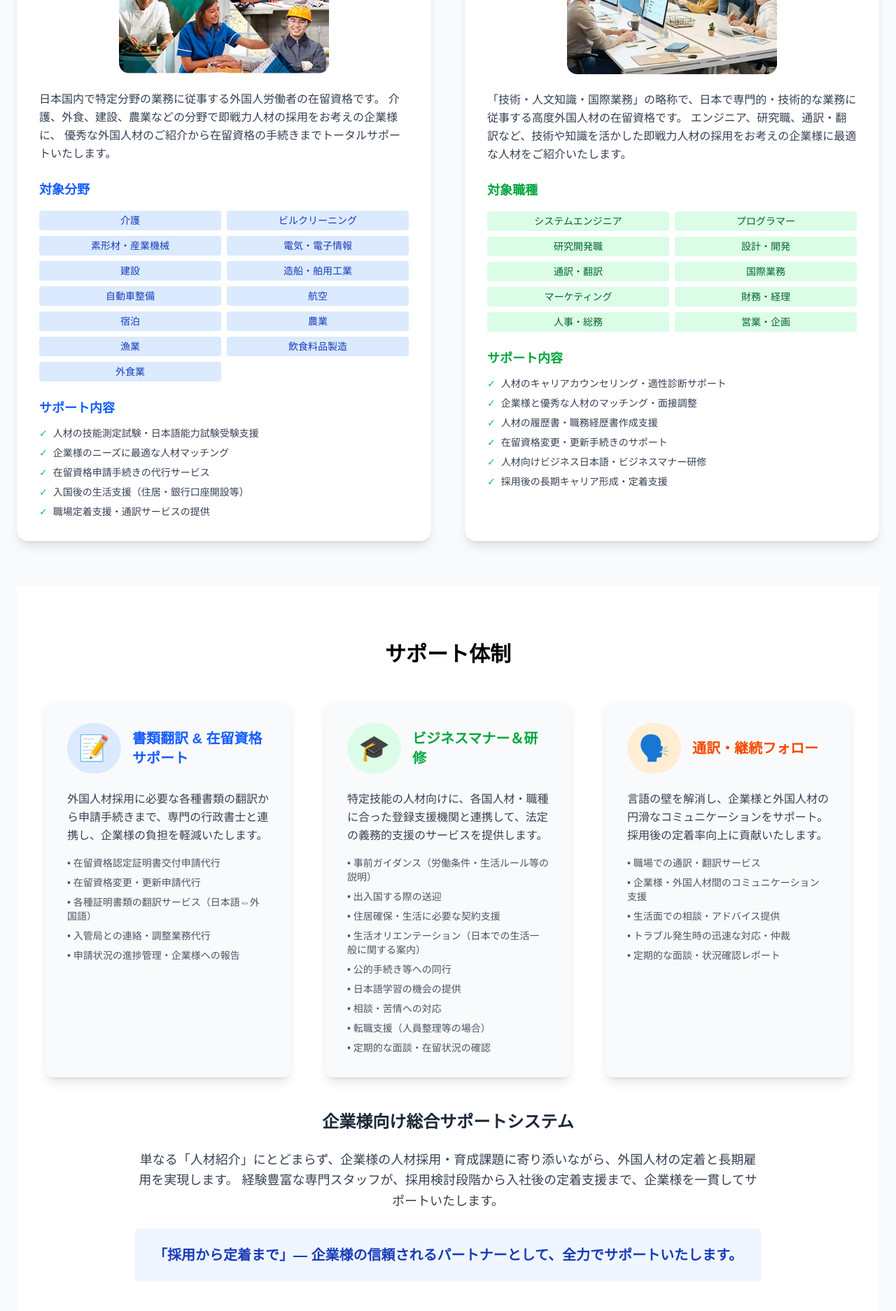
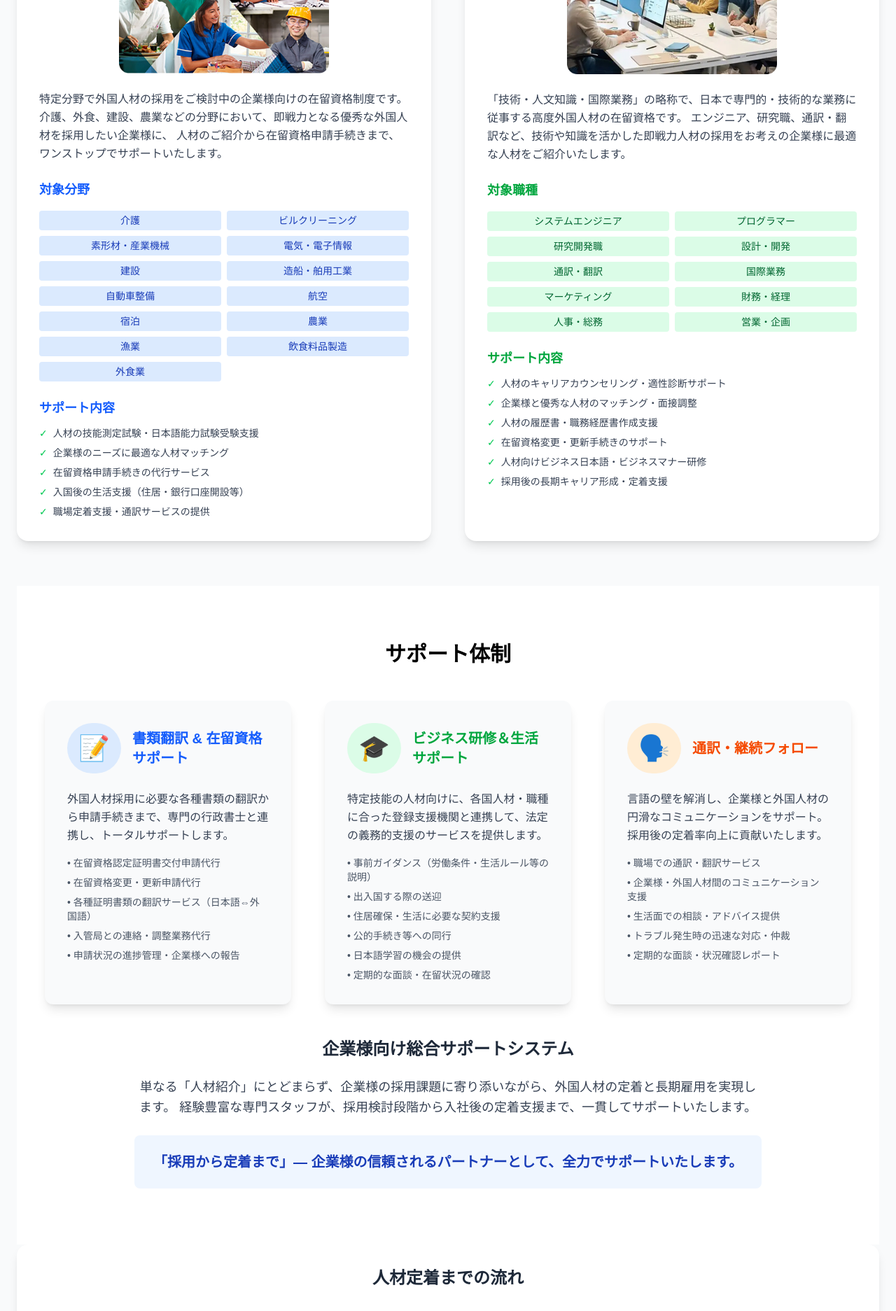
Before and after one commit to Frederic20021/portfolio, a Next.js app: page /recruitment in a window 1280 px wide. Shown: the part 1580-3453 px from the top of the page at 70% size. Built offline with nearby package versions, Linux system fonts and the light colour scheme.

Commit message:
"before integrating into wordpress"

```diff
--- a/app/components/recruitment/Foreign.tsx
+++ b/app/components/recruitment/Foreign.tsx
@@ -89,7 +89,7 @@ export default function Foreign() {
                   <h3 className="text-xl font-bold text-blue-600">書類翻訳 & 在留資格サポート</h3>
                 </div>
                 <p className="text-gray-700 leading-relaxed mb-4">
-                  外国人材採用に必要な各種書類の翻訳から申請手続きまで、専門の行政書士と連携し、企業様の負担を軽減いたします。
+                  外国人材採用に必要な各種書類の翻訳から申請手続きまで、専門の行政書士と連携し、トータルサポートします。
                 </p>
                 <ul className="text-sm text-gray-600 space-y-2">
                   <li>• 在留資格認定証明書交付申請代行</li>
@@ -106,7 +106,7 @@ export default function Foreign() {
                   <div className="bg-green-100 rounded-full p-4 mr-4">
                     <div className="text-4xl">🎓</div>
                   </div>
-                  <h3 className="text-xl font-bold text-green-600">ビジネスマナー＆研修</h3>
+                  <h3 className="text-xl font-bold text-green-600">ビジネス研修＆生活サポート</h3>
                 </div>
                 <p className="text-gray-700 leading-relaxed mb-4">
                   特定技能の人材向けに、各国人材・職種に合った登録支援機関と連携して、法定の義務的支援のサービスを提供します。
@@ -115,11 +115,8 @@ export default function Foreign() {
                   <li>• 事前ガイダンス（労働条件・生活ルール等の説明）</li>
                   <li>• 出入国する際の送迎</li>
                   <li>• 住居確保・生活に必要な契約支援</li>
-                  <li>• 生活オリエンテーション（日本での生活一般に関する案内）</li>
                   <li>• 公的手続き等への同行</li>
                   <li>• 日本語学習の機会の提供</li>
-                  <li>• 相談・苦情への対応</li>
-                  <li>• 転職支援（人員整理等の場合）</li>
                   <li>• 定期的な面談・在留状況の確認</li>
                 </ul>
               </div>
@@ -148,8 +145,8 @@ export default function Foreign() {
             <div className="text-center max-w-4xl mx-auto">
               <h3 className="text-2xl font-bold mb-6 text-gray-800">企業様向け総合サポートシステム</h3>
               <p className="text-lg leading-relaxed text-gray-700 mb-6">
-                単なる「人材紹介」にとどまらず、企業様の人材採用・育成課題に寄り添いながら、外国人材の定着と長期雇用を実現します。
-                経験豊富な専門スタッフが、採用検討段階から入社後の定着支援まで、企業様を一貫してサポートいたします。
+                単なる「人材紹介」にとどまらず、企業様の採用課題に寄り添いながら、外国人材の定着と長期雇用を実現します。
+                経験豊富な専門スタッフが、採用検討段階から入社後の定着支援まで、一貫してサポートいたします。
               </p>
               <div className="bg-blue-50 p-6 rounded-lg">
                 <p className="text-xl font-semibold text-blue-800">
--- a/app/components/recruitment/ForeignFlow.tsx
+++ b/app/components/recruitment/ForeignFlow.tsx
@@ -43,7 +43,7 @@ export default function ForeignFlow() {
         {/* Success Process Flow */}
           <div className="bg-white text-black rounded-2xl shadow-lg p-8">
             <h3 className="text-2xl font-bold text-center mb-8 text-gray-800">
-              職業定着までの流れ
+              人材定着までの流れ
             </h3>
             <div className="grid grid-cols-1 sm:grid-cols-3 lg:grid-cols-5 gap-4">
               {flowSteps.map((step) => (
--- a/app/constants/services.js
+++ b/app/constants/services.js
@@ -47,9 +47,9 @@ export const services = [
         headerColor: 'text-blue-600',
         image: getAssetPath("/recruitment/tokuteiginou.jpg"),
         alt: '特定技能',
-        description: `日本国内で特定分野の業務に従事する外国人労働者の在留資格です。
-          介護、外食、建設、農業などの分野で即戦力人材の採用をお考えの企業様に、
-          優秀な外国人材のご紹介から在留資格の手続きまでトータルサポートいたします。`,
+        description: `特定分野で外国人材の採用をご検討中の企業様向けの在留資格制度です。
+          介護、外食、建設、農業などの分野において、即戦力となる優秀な外国人材を採用したい企業様に、
+          人材のご紹介から在留資格申請手続きまで、ワンストップでサポートいたします。`,
         fieldsTitle: '対象分野',
         fields: [
           "介護", "ビルクリーニング", "素形材・産業機械", "電気・電子情報",
--- a/app/layout.tsx
+++ b/app/layout.tsx
@@ -15,7 +15,7 @@ const geistMono = Geist_Mono({
 });
 
 export const metadata: Metadata = {
-  title: "Create Next App",
+  title: "エンパワー＆リンク株式会社",
   description: "Generated by create next app",
 };
 
--- /dev/null
+++ b/tailwind.config.js
@@ -0,0 +1,8 @@
+module.exports = {
+  content: [
+    './pages/**/*.{js,ts,jsx,tsx}',
+    './components/**/*.{js,ts,jsx,tsx}',
+  ],
+  theme: { extend: {} },
+  plugins: [],
+};
```
